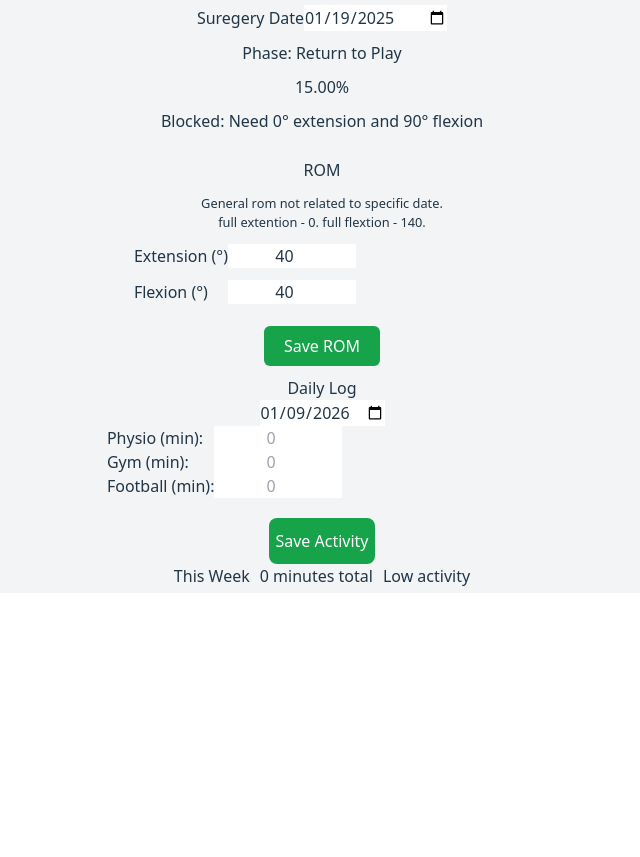
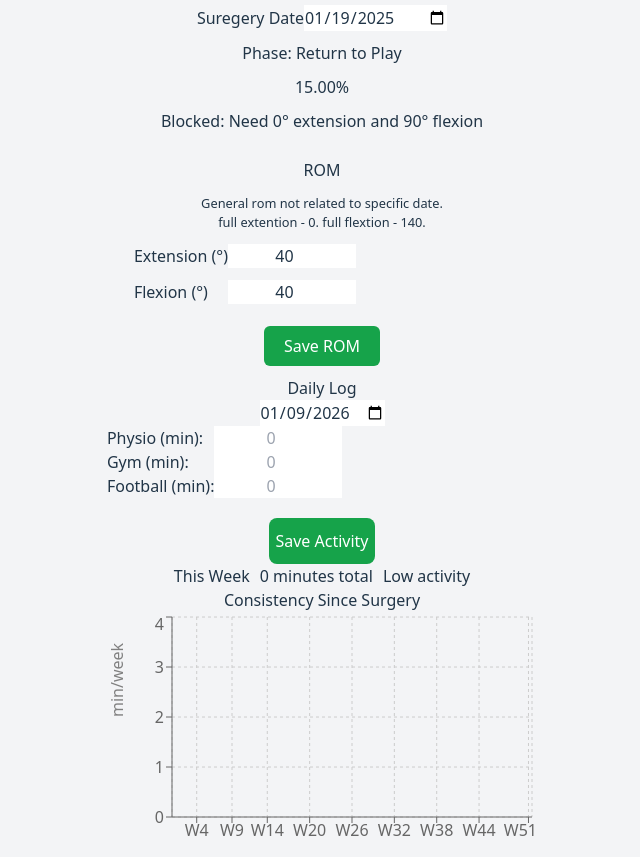
Before and after one commit to aricRach/ACL-Rehab, a React (Vite) app: page / in a window 1280 px wide. Shown: the whole page, without its empty margins (318-958 px from the left). Before the commit the page ends 800 px from the top, so only its background shows below. Built offline with nearby package versions, Linux system fonts and the light colour scheme.

Commit message:
FEATURE | consistency chart

```diff
--- a/package.json
+++ b/package.json
@@ -11,7 +11,8 @@
   },
   "dependencies": {
     "react": "^19.2.0",
-    "react-dom": "^19.2.0"
+    "react-dom": "^19.2.0",
+    "recharts": "^3.10.1"
   },
   "devDependencies": {
     "@eslint/js": "^9.39.1",
--- a/src/components/dashboard/Dashboard.tsx
+++ b/src/components/dashboard/Dashboard.tsx
@@ -13,6 +13,8 @@ import { loadRom, saveRom } from '../../services/rom.service';
 import type { DailyLog } from '../../models/DailyLog';
 import './Dashboard.scss';
 import { loadSurgeryDate, saveSurgeryDate } from '../../services/surgeryDate.service';
+import { buildWeeklyConsistency } from '../../services/consistency.service';
+import ConsistencyChart from '../progress/ConsistencyChart';
 
 export default function Dashboard() {
 
@@ -68,6 +70,7 @@ const handleDateChange = (value: string) => {
 
 
 const totalActivity = aggregateSinceSurgery(logs, SURGERY_DATE);
+const weeklyConsistency = buildWeeklyConsistency(logs, SURGERY_DATE);
 
 const weeksFromSurgery = calcWeeksFromSurgery() || 1;
 const avgWeeklyActivity = totalActivity / weeksFromSurgery;
@@ -148,6 +151,8 @@ const handleSave = (log: DailyLog) => {
     {weeklyTotal.badge.label}
   </span>
 </div>
+
+<ConsistencyChart data={weeklyConsistency} />
 </div>
  </>
   );
--- /dev/null
+++ b/src/components/progress/ConsistencyChart.tsx
@@ -0,0 +1,40 @@
+import {
+  Bar,
+  BarChart,
+  CartesianGrid,
+  ResponsiveContainer,
+  Tooltip,
+  XAxis,
+  YAxis
+} from 'recharts';
+import type { WeeklyConsistencyPoint } from '../../services/consistency.service';
+
+interface Props {
+  data: WeeklyConsistencyPoint[];
+}
+
+export default function ConsistencyChart({ data }: Props) {
+  const chartData = data.map((point, index) => ({
+    week: `W${index + 1}`,
+    date: point.weekStart,
+    minutes: point.totalMinutes
+  }));
+
+  return (
+    <div className="consistency-chart p-4 bg-white rounded shadow">
+      <h3 className="font-bold mb-2">Consistency Since Surgery</h3>
+      <ResponsiveContainer width="100%" height={240}>
+        <BarChart data={chartData}>
+          <CartesianGrid strokeDasharray="3 3" />
+          <XAxis dataKey="week" />
+          <YAxis label={{ value: 'min/week', angle: -90, position: 'insideLeft' }} />
+          <Tooltip
+            formatter={(value) => [`${value} min`, 'Activity']}
+            labelFormatter={(label, payload) => payload?.[0]?.payload.date ?? label}
+          />
+          <Bar dataKey="minutes" fill="#3b82f6" radius={[4, 4, 0, 0]} />
+        </BarChart>
+      </ResponsiveContainer>
+    </div>
+  );
+}
--- /dev/null
+++ b/src/services/consistency.service.ts
@@ -0,0 +1,29 @@
+import type { DailyLog } from '../models/DailyLog';
+import { aggregateWeekly, getWeekStart } from './weeklyAggregation.service';
+
+export interface WeeklyConsistencyPoint {
+  weekStart: string;
+  totalMinutes: number;
+}
+
+export function buildWeeklyConsistency(
+  logs: Record<string, DailyLog>,
+  surgeryDate: Date,
+  today: Date = new Date()
+): WeeklyConsistencyPoint[] {
+  const points: WeeklyConsistencyPoint[] = [];
+  const lastWeekStart = getWeekStart(today);
+  let weekStart = getWeekStart(surgeryDate);
+
+  while (weekStart <= lastWeekStart) {
+    points.push({
+      weekStart: weekStart.toISOString().slice(0, 10),
+      totalMinutes: aggregateWeekly(logs, weekStart).totalMinutes
+    });
+
+    weekStart = new Date(weekStart);
+    weekStart.setDate(weekStart.getDate() + 7);
+  }
+
+  return points;
+}
```
Also changed, not shown: 1 other file (tests, documents, lock files or other folders).
